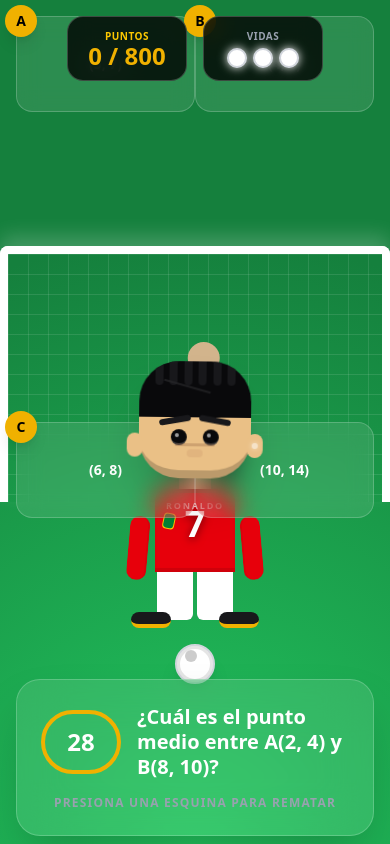
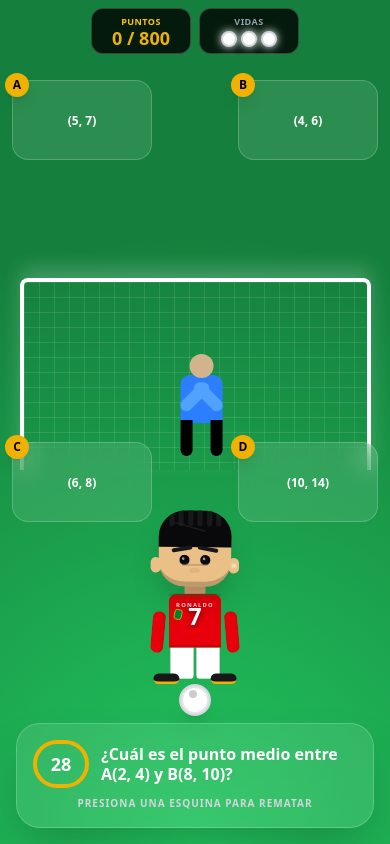
Before and after one commit to picksplaydoit-ai/EL-BICHO-PAA-, a React (Vite) app: page / in a window 390 px wide. Both pictures are taken after a click on the button "INICIAR PARTIDO". Built offline with nearby package versions, Linux system fonts and the light colour scheme.

Commit message:
feat: Improve UI responsiveness and readability
Adjusts spacing, font sizes, and element sizes to enhance the user interface on smaller screens. This includes changes to the scoreboard layout and the corner buttons to ensure a better experience across various devices.

```diff
--- a/src/components/GameScreen.tsx
+++ b/src/components/GameScreen.tsx
@@ -99,22 +99,22 @@ export default function GameScreen({ questions, onGameOver, onGameWin }: GameScr
 
   return (
     <div className="relative min-h-screen grass-field flex flex-col overflow-hidden">
-      {/* Scoreboard - Centralized to avoid blocking corners */}
-      <div className="absolute top-4 left-0 right-0 z-20 px-4 flex justify-center items-center gap-4 max-w-4xl mx-auto w-full">
-        <div className="bg-black/80 backdrop-blur-md p-3 rounded-2xl border border-white/20 flex flex-col items-center min-w-[120px]">
-          <div className="text-[10px] uppercase text-yellow-400 font-bold tracking-wider">Puntos</div>
-          <div className="text-2xl font-black text-yellow-500 leading-none">{score} / 800</div>
+      {/* Scoreboard - Optimized for Mobile */}
+      <div className="absolute top-2 left-0 right-0 z-30 px-2 flex justify-center items-center gap-2 max-w-4xl mx-auto w-full">
+        <div className="bg-black/80 backdrop-blur-md px-3 py-1.5 rounded-xl border border-white/20 flex flex-col items-center min-w-[100px] md:min-w-[140px]">
+          <div className="text-[9px] md:text-[10px] uppercase text-yellow-400 font-bold tracking-wider">Puntos</div>
+          <div className="text-lg md:text-2xl font-black text-yellow-500 leading-none">{score} / 800</div>
         </div>
 
-        <div className="bg-black/80 backdrop-blur-md p-3 rounded-2xl border border-white/20 flex flex-col items-center min-w-[120px]">
-          <div className="text-[10px] uppercase text-gray-400 font-bold mb-1 tracking-wider">Vidas</div>
-          <div className="flex gap-1.5 px-2">
+        <div className="bg-black/80 backdrop-blur-md px-3 py-1.5 rounded-xl border border-white/20 flex flex-col items-center min-w-[100px] md:min-w-[140px]">
+          <div className="text-[9px] md:text-[10px] uppercase text-gray-400 font-bold mb-0.5 tracking-wider">Vidas</div>
+          <div className="flex gap-1 md:gap-1.5 px-1">
             {[...Array(3)].map((_, i) => (
               <motion.div
                 key={i}
                 animate={i < lives ? { opacity: 1, scale: 1 } : { opacity: 0.3, scale: 0.8 }}
               >
-                <div className={`w-5 h-5 rounded-full border-2 ${i < lives ? 'bg-white border-gray-300 shadow-[0_0_10px_white]' : 'bg-transparent border-gray-600'}`} />
+                <div className={`w-4 h-4 md:w-5 md:h-5 rounded-full border-2 ${i < lives ? 'bg-white border-gray-300 shadow-[0_0_8px_white]' : 'bg-transparent border-gray-600'}`} />
               </motion.div>
             ))}
           </div>
@@ -122,15 +122,17 @@ export default function GameScreen({ questions, onGameOver, onGameWin }: GameScr
       </div>
 
       {/* Stadium & Pitch Area */}
-      <div className="flex-1 flex flex-col items-center justify-center pt-24 pb-48 relative">
-        {/* Goal Post */}
-        <div className="w-full max-w-2xl h-64 border-8 border-b-0 border-white relative rounded-t-lg shadow-[0_-10px_20px_rgba(255,255,255,0.2)]">
+      <div className="flex-1 flex flex-col items-center justify-center pt-16 md:pt-24 pb-40 md:pb-48 relative">
+        {/* Goal Post - Scaled for Mobile */}
+        <div className="w-full max-w-[90%] md:max-w-2xl h-48 md:h-64 border-4 md:border-8 border-b-0 border-white relative rounded-t-lg shadow-[0_-10px_20px_rgba(255,255,255,0.2)]">
           {/* Net structure simplified */}
-          <div className="absolute inset-0 bg-[linear-gradient(to_right,#ffffff1a_1px,transparent_1px),linear-gradient(to_bottom,#ffffff1a_1px,transparent_1px)] bg-[size:20px_20px]" />
+          <div className="absolute inset-0 bg-[linear-gradient(to_right,#ffffff1a_1px,transparent_1px),linear-gradient(to_bottom,#ffffff1a_1px,transparent_1px)] bg-[size:15px_15px] md:bg-[size:20px_20px]" />
 
           {/* Goalie */}
-          <div className="absolute inset-0 flex items-end justify-center pb-4">
-            <Portero state={goalieState} />
+          <div className="absolute inset-0 flex items-end justify-center pb-2 md:pb-4">
+            <div className="scale-75 md:scale-100 origin-bottom">
+              <Portero state={goalieState} />
+            </div>
           </div>
 
           {/* Correct Answer Hint (only shown if failed) */}
@@ -139,9 +141,9 @@ export default function GameScreen({ questions, onGameOver, onGameWin }: GameScr
                <motion.div
                 initial={{ opacity: 0, scale: 0.5 }}
                 animate={{ opacity: 1, scale: 1 }}
-                className="absolute top-1/2 left-1/2 -translate-x-1/2 -translate-y-1/2 z-30"
+                className="absolute top-1/2 left-1/2 -translate-x-1/2 -translate-y-1/2 z-30 w-[80%]"
                >
-                 <div className="bg-red-600 text-white p-4 rounded-xl font-bold shadow-2xl border-2 border-white">
+                 <div className="bg-red-600 text-white p-3 md:p-4 rounded-xl font-bold shadow-2xl border-2 border-white text-center text-sm md:text-base">
                    ¡FALLASTE!<br />
                    La correcta era: {currentQuestion.options[currentQuestion.correctAnswer]}
                  </div>
@@ -150,25 +152,27 @@ export default function GameScreen({ questions, onGameOver, onGameWin }: GameScr
           </AnimatePresence>
         </div>
 
-        {/* Character and Ball */}
-        <div className="absolute bottom-40 flex flex-col items-center">
-            <BichoCR7 action={bichoAction} />
+        {/* Character and Ball - Adjusted and Scaled for Mobile */}
+        <div className="absolute bottom-32 md:bottom-40 flex flex-col items-center z-20">
+            <div className="scale-[0.65] md:scale-100 origin-bottom">
+              <BichoCR7 action={bichoAction} />
+            </div>
 
             {/* The Ball */}
             <motion.div
-              className="w-10 h-10 bg-white rounded-full border-2 border-gray-300 relative mt-4 shadow-xl"
+              className="w-8 h-8 md:w-10 md:h-10 bg-white rounded-full border-2 border-gray-300 relative mt-0 md:mt-4 shadow-xl"
               animate={
                 gameState === 'kicking' ? {
-                  y: -250,
-                  x: result === 'goal' ? (Math.random() > 0.5 ? 100 : -100) : 0,
+                  y: -200,
+                  x: result === 'goal' ? (Math.random() > 0.5 ? 80 : -80) : 0,
                   scale: 0.4,
                   opacity: result === 'miss' ? 0.8 : 1
                 } : { y: 0, x: 0, scale: 1 }
               }
               transition={{ duration: 0.5, ease: "easeOut" }}
             >
-              <div className="absolute inset-0 border-[3px] border-black/10 rounded-full" />
-              <div className="absolute top-1 left-2 w-3 h-3 bg-black/20 rounded-full" />
+              <div className="absolute inset-0 border-[2px] md:border-[3px] border-black/10 rounded-full" />
+              <div className="absolute top-1 left-2 w-2 h-2 md:w-3 md:h-3 bg-black/20 rounded-full" />
             </motion.div>
         </div>
 
@@ -180,18 +184,18 @@ export default function GameScreen({ questions, onGameOver, onGameWin }: GameScr
               initial={{ opacity: 0, y: 20 }}
               animate={{ opacity: 1, y: 0 }}
               exit={{ opacity: 0, scale: 0.9 }}
-              className="absolute bottom-2 left-4 right-4 z-40 bg-white/10 backdrop-blur-xl border border-white/20 p-6 rounded-3xl shadow-2xl"
+              className="absolute bottom-4 left-4 right-4 z-40 bg-white/10 backdrop-blur-xl border border-white/20 p-4 md:p-6 rounded-3xl shadow-2xl"
             >
-              <div className="flex items-center gap-4 mb-4">
-                <div className="w-20 h-16 rounded-full border-4 border-yellow-500 flex items-center justify-center text-2xl font-black shrink-0">
+              <div className="flex items-center gap-3 md:gap-4 mb-2 md:mb-4">
+                <div className="w-14 h-12 md:w-20 md:h-16 rounded-full border-4 border-yellow-500 flex items-center justify-center text-lg md:text-2xl font-black shrink-0">
                   {timeLeft > 60 ? `${Math.floor(timeLeft / 60)}:${(timeLeft % 60).toString().padStart(2, '0')}` : timeLeft}
                 </div>
-                <h3 className="text-xl md:text-2xl font-bold leading-tight">
+                <h3 className="text-base md:text-2xl font-bold leading-tight">
                   {currentQuestion.text}
                 </h3>
               </div>
 
-              <div className="text-xs uppercase text-gray-400 font-bold tracking-widest text-center mt-2">
+              <div className="text-[10px] md:text-xs uppercase text-gray-300 font-bold tracking-widest text-center">
                 Presiona una esquina para rematar
               </div>
             </motion.div>
@@ -199,8 +203,8 @@ export default function GameScreen({ questions, onGameOver, onGameWin }: GameScr
         </AnimatePresence>
       </div>
 
-      {/* Answer Corners */}
-      <div className="absolute inset-0 p-4 pointer-events-none grid grid-cols-2 grid-rows-2 h-full z-10">
+      {/* Answer Corners - Optimized spacing */}
+      <div className="absolute inset-0 p-3 md:p-6 pointer-events-none grid grid-cols-2 grid-rows-2 h-full z-10 pt-20 md:pt-28 pb-10 md:pb-16">
         {currentQuestion.options.map((option, idx) => (
           <div key={idx} className={`flex items-start ${idx % 2 !== 0 ? 'justify-end' : ''} ${idx >= 2 ? 'items-end' : ''}`}>
             <motion.button
@@ -208,8 +212,9 @@ export default function GameScreen({ questions, onGameOver, onGameWin }: GameScr
               onClick={() => handleAnswer(idx)}
               className={`
                 pointer-events-auto
-                w-full max-w-[180px] md:max-w-[250px]
+                w-full max-w-[140px] md:max-w-[250px]
                 corner-btn
+                relative
                 ${gameState !== 'thinking' ? 'opacity-50' : 'opacity-100'}
                 ${lastSelected === idx && result === 'miss' ? 'bg-red-500/40 border-red-500' : ''}
                 ${gameState === 'result' && idx === currentQuestion.correctAnswer ? 'bg-green-500/40 border-green-500' : ''}
@@ -218,10 +223,10 @@ export default function GameScreen({ questions, onGameOver, onGameWin }: GameScr
               animate={{ scale: 1, opacity: 1 }}
               transition={{ delay: 0.1 * idx }}
             >
-              <div className="absolute -top-3 -left-3 w-8 h-8 bg-yellow-500 rounded-full flex items-center justify-center text-black font-black text-sm shadow-lg">
+              <div className="absolute -top-2 -left-2 md:-top-3 md:-left-3 w-6 h-6 md:w-8 md:h-8 bg-yellow-500 rounded-full flex items-center justify-center text-black font-black text-xs md:text-sm shadow-lg">
                 {cornerLabels[idx]}
               </div>
-              <span className="text-center leading-tight line-clamp-3 text-sm md:text-base">
+              <span className="text-center leading-tight line-clamp-3 text-xs md:text-base">
                 {option}
               </span>
             </motion.button>
--- a/src/index.css
+++ b/src/index.css
@@ -21,6 +21,6 @@
   }
 
   .corner-btn {
-    @apply flex items-center justify-center p-4 bg-white/10 hover:bg-white/20 backdrop-blur-md border border-white/20 transition-all active:scale-95 text-xl font-bold rounded-2xl md:h-32 h-24;
+    @apply flex items-center justify-center p-3 bg-white/10 hover:bg-white/20 backdrop-blur-md border border-white/20 transition-all active:scale-95 md:text-xl text-lg font-bold rounded-2xl md:h-32 h-20;
   }
 }
```
